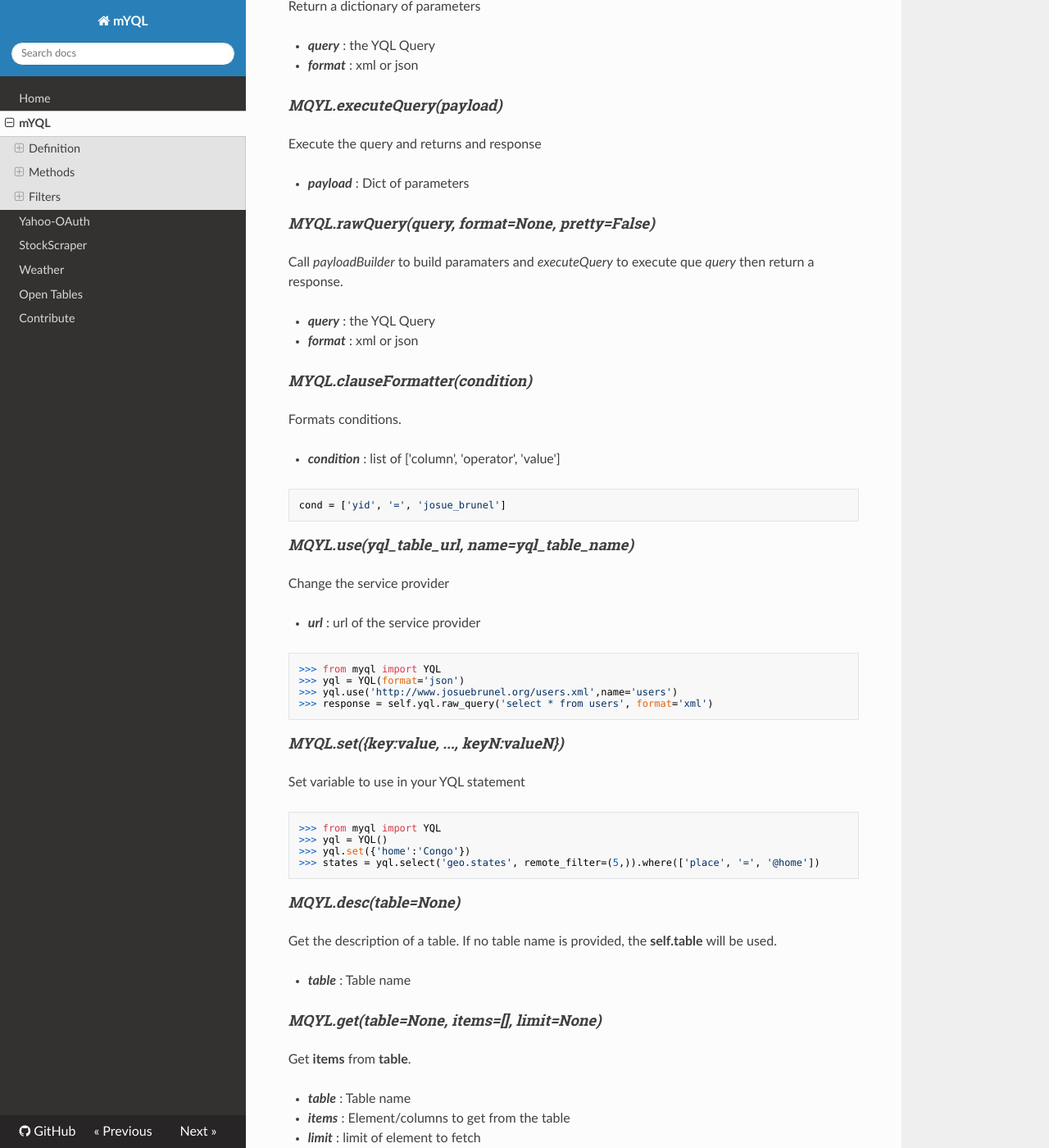
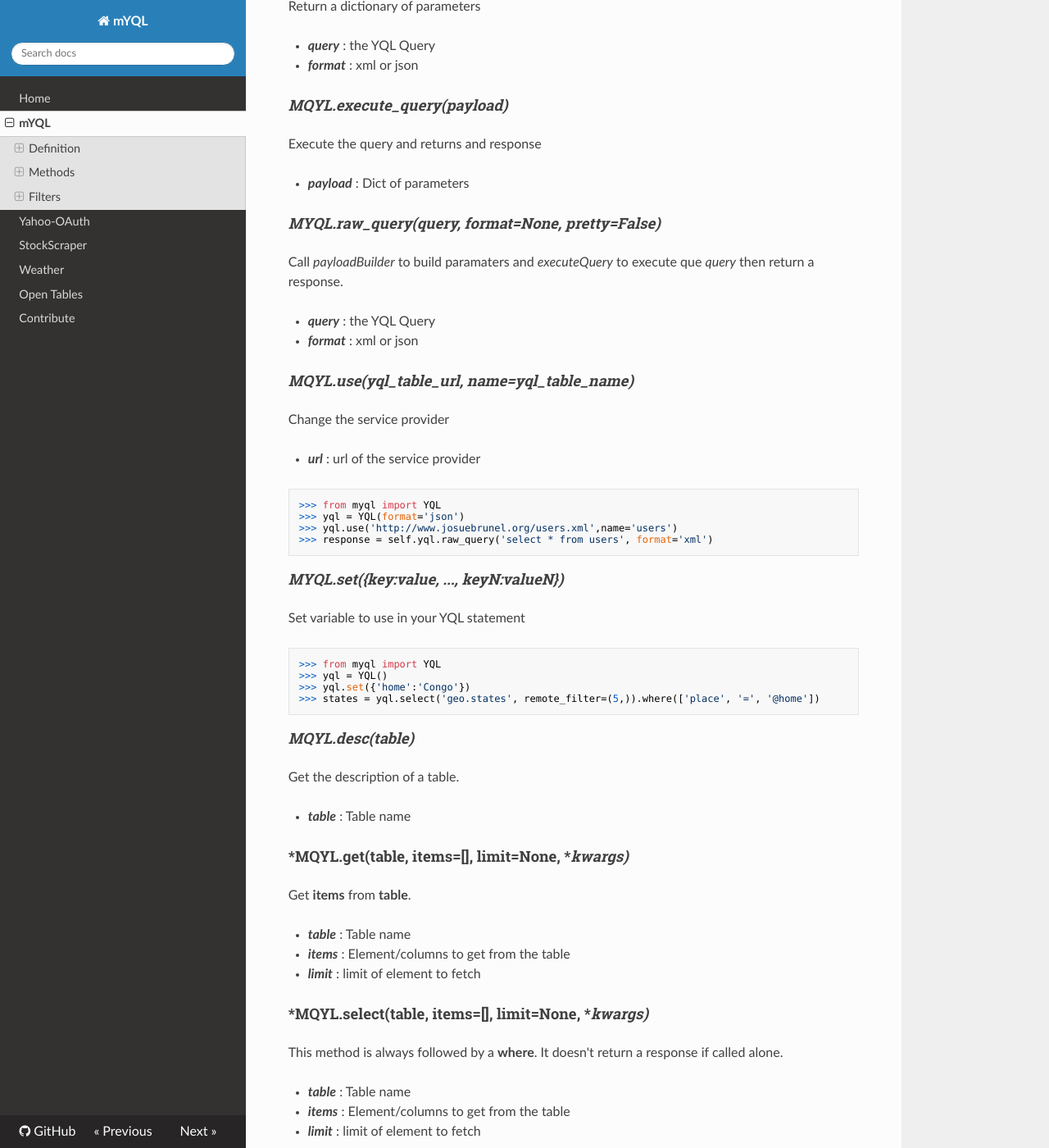
Before and after one commit to josuebrunel/myql, an MkDocs documentation site: the page built from docs/myql.md, in a window 1280 px wide and 1400 px high, scrolled down 384 px. Shown: the whole window at 82% size. Built offline with MkDocs 1.6.1, drawn with Linux system fonts in a browser that asks for light colours; nearby versions of some CDN libraries; old or Windows-style settings are respelled for this version of MkDocs; some of the changed text lies outside the part shown.

Commit message:
#1: updating documentation

````diff
--- a/docs/myql.md
+++ b/docs/myql.md
@@ -7,36 +7,26 @@ MYQL
 
 ### **Methods**
 
-#### *MYQL.payloadBuilder(query, format='json')*
+#### *MYQL.payload_builder(query, format='json')*
 
 Return a dictionary of parameters
 
 * ***query*** : the YQL Query
 * ***format*** : xml or json
 
-#### *MQYL.executeQuery(payload)*
+#### *MQYL.execute_query(payload)*
 
 Execute the query and returns and response
 
 * ***payload*** : Dict of parameters
 
 
-#### *MYQL.rawQuery(query, format=None, pretty=False)*
+#### *MYQL.raw_query(query, format=None, pretty=False)*
 
 Call *payloadBuilder* to build paramaters and *executeQuery* to execute que *query* then return a response.
 
 * ***query*** : the YQL Query
 * ***format*** : xml or json
-
-#### *MYQL.clauseFormatter(condition)*
-
-Formats conditions.
-
-*  ***condition*** : list of ['column', 'operator', 'value']
-```python
-cond = ['yid', '=', 'josue_brunel']
-```
-
 
 #### *MQYL.use(yql_table_url, name=yql_table_name)*
 
@@ -62,14 +52,13 @@ Set variable to use in your YQL statement
 >>> states = yql.select('geo.states', remote_filter=(5,)).where(['place', '=', '@home'])
 ```
 
-#### *MQYL.desc(table=None)*
+#### *MQYL.desc(table)*
 
 Get the description of a table.
-If no table name is provided, the **self.table** will be used.
 
 * ***table*** : Table name
 
-#### *MQYL.get(table=None, items=[], limit=None)*
+#### *MQYL.get(table, items=[], limit=None, **kwargs)*
 
 Get **items** from **table**.
 
@@ -78,7 +67,7 @@ Get **items** from **table**.
 * ***limit*** : limit of element to fetch
 
 
-#### *MQYL.select(table=None, items=[], limit=None)*
+#### *MQYL.select(table, items=[], limit=None, **kwargs)*
 This method is always followed by a **where**. It doesn't return a response if called alone.
 
 * ***table*** : Table name
````
Also changed, not shown: docs/index.md (+2 -2 lines).
